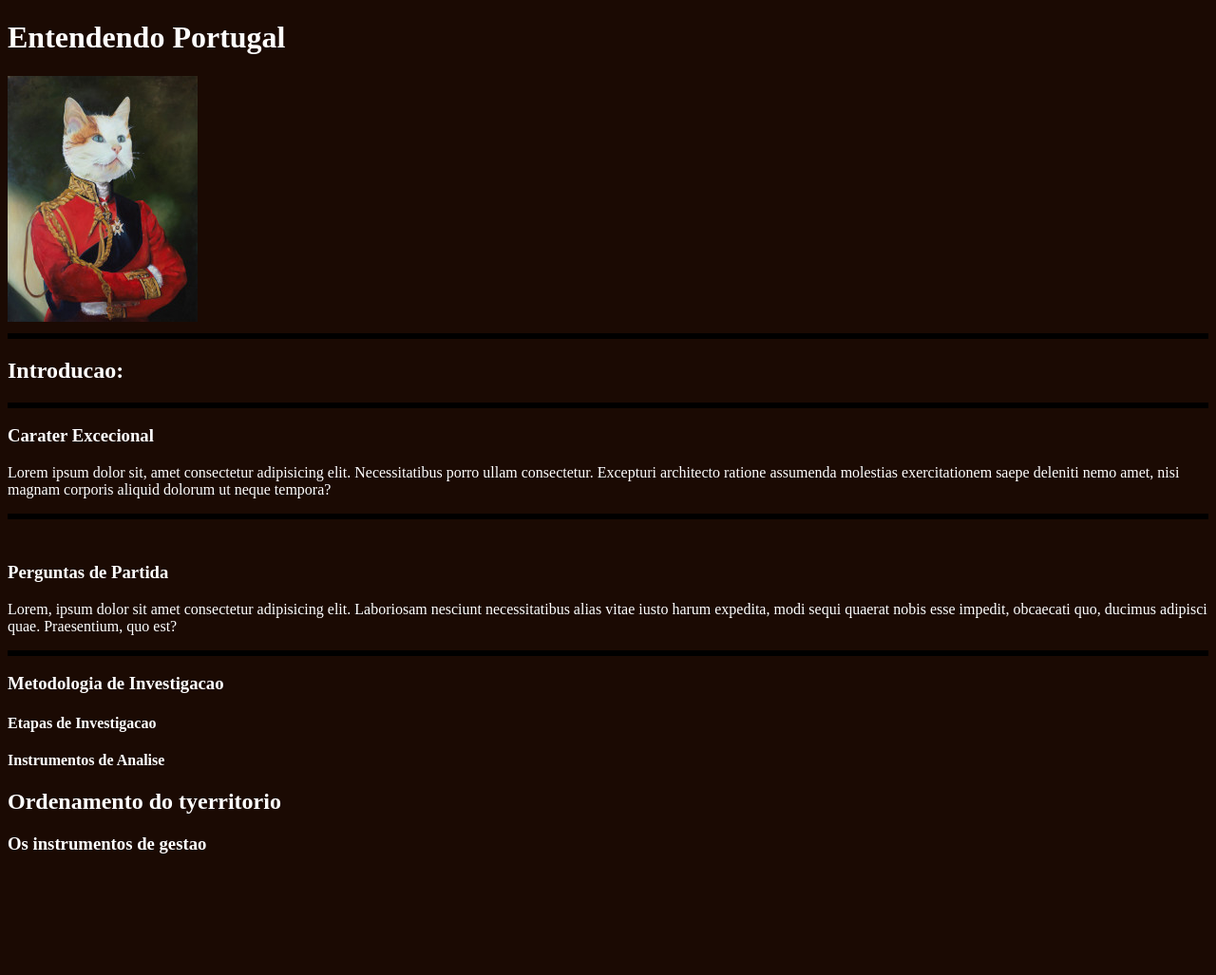
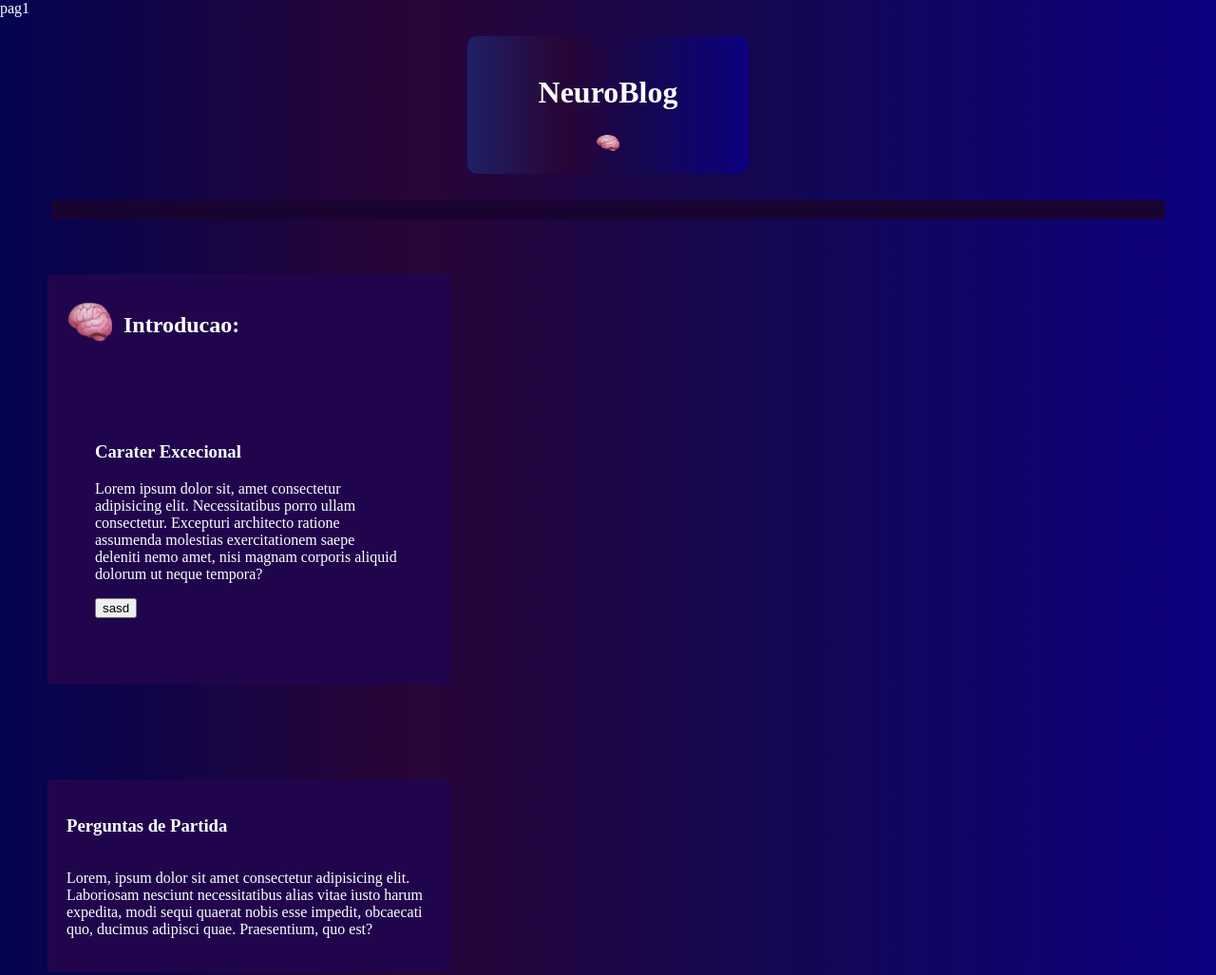
Before and after one commit to GoatMateusLima/NVO_ARQUIVO, a plain HTML site: page NVO ARQUIVO/ex006/site.html in a window 1280 px wide. Shown: the top 1027 px of the page at 95% size. Before the commit the page ends 919 px from the top, so only its background shows below. Drawn offline with Linux system fonts and the light colour scheme.

Commit message:
Atualiza layout e estilo da página inicial do NeuroBlog

```diff
--- a/NVO ARQUIVO/ex006/site.html
+++ b/NVO ARQUIVO/ex006/site.html
@@ -8,33 +8,67 @@
     <link rel="stylesheet" href="style.css">
 </head>
 <body>
-    <div> <!--COLOQUEI A DIV APENAS PARA TESTAR COMO FICARIA AS FOTOS UMA DO LADO DA OUTRA DENTRO DE UMA DIV-->
-        <h1>Entendendo Portugal</h1>
 
-        <img src="img/sir_gato_by_rivillarte_dfw7rh4-fullview.jpg" alt="foto_do_gato_independente">
+    <section>pag1</section>
+
+
+    <div class="meio">
+
+
+
+        <div class="container"> <!--COLOQUEI A DIV APENAS PARA TESTAR COMO FICARIA AS FOTOS UMA DO LADO DA OUTRA DENTRO DE UMA DIV-->
+
+            <h1 >NeuroBlog</h1>
+
+
+
+
+            <div class="imagem-container">
+
+                <img src="img/icons8-emoji-cerebral-48.png" alt="css">
+            </div>
+
+
 
         </div>
-    <hr>
+        <hr class="hrmetade">
 
-<!--todos h1 SAO USADOS COM ORDEM, TITULOS E SUBTILUS E PODENDO USAR A HIERARQUIA DE CADA MARCACAO-->
 
+    </div>
+
+</div>
+
+<!--todos h1 SAO USADOS COM ORDEM, TITULOS     E SUBTILUS E PODENDO USAR A HIERARQUIA DE CADA MARCACAO
+
+ -->
+<div class="introducao">
+
+    <div class="topo">
+    <img src="img/icons8-emoji-cerebral-48.png" alt="css" class="imgInt">
     <h2>Introducao:</h2>
+    </div>
+    <div class="text1">
 
-    <hr>
 
         <h3>Carater Excecional</h3>
 
         <p>Lorem ipsum dolor sit, amet consectetur adipisicing elit. Necessitatibus porro ullam consectetur. Excepturi architecto ratione assumenda molestias exercitationem saepe deleniti nemo amet, nisi magnam corporis aliquid dolorum ut neque tempora?</p>
+        <button>sasd</button>
+    </div>
 
-    <hr>
+</div>
+<div class="div2">
 
-    <br>
 
     <h3>Perguntas de Partida</h3>
 
     <p>Lorem, ipsum dolor sit amet consectetur adipisicing elit. Laboriosam nesciunt necessitatibus alias vitae iusto harum expedita, modi sequi quaerat nobis esse impedit, obcaecati quo, ducimus adipisci quae. Praesentium, quo est?</p>
 
-    <hr>
+</div>
+
+
+
+        <br>
 
         <h3>Metodologia de Investigacao</h3>
 
@@ -47,7 +81,7 @@
         <h2>Ordenamento do tyerritorio</h2>
 
         <h3>Os instrumentos de gestao</h3>
-
+    </div>
 
 </body>
 </html>
--- a/NVO ARQUIVO/ex006/style.css
+++ b/NVO ARQUIVO/ex006/style.css
@@ -1,7 +1,93 @@
 body{
-    background-color: rgb(27, 10, 3);
-    color: white;
+    background: linear-gradient(to right, rgb(3, 3, 82), rgb(40, 5, 54), rgb(18, 7, 85), rgb(13, 0, 128));
+    color: rgb(255, 255, 255);
+    margin: 0;
+    padding: 0;
+    display: flex;
+    flex-direction: column;
+
 }
-hr{
-    border: 3px solid rgb( 000, 000, 000);
+.meio{
+    display: flex;
+    flex-direction: column;
+    align-items: center;
+    justify-content: center;
+    text-align: center;
+    color: rgb(255, 255, 255);
+    font-size: 16px;
+
+
+
 }
+
+.container {
+
+    width: 20%;
+    max-width: 900px;
+    background: linear-gradient(to right, rgb(32, 32, 102), rgb(40, 5, 54), rgb(18, 7, 85), rgb(13, 0, 128));
+    margin: 20px auto;
+    padding: 20px;
+    border-radius: 10px;
+
+
+
+
+
+
+
+}
+
+.imagem-container img{
+    width: 10%;
+    height: auto;
+}
+
+.imagem-container{
+    display: flex;
+    justify-content: center;
+    gap: 15px;
+
+
+}
+
+.hrmetade{
+    width: 90%;
+    border: 10px solid #190431;
+}
+
+.introducao{
+    width: 30%;
+    flex-direction: column;
+    padding: 20px;
+    background-color: rgb(32, 5, 77);
+    display: flex;
+    margin: 50px ;
+
+
+}
+.topo{
+    display: flex;
+    justify-content: flex-start;
+    gap: 10px;
+    width: 100%;
+    margin-bottom: 20px;
+    background-color: rgb(32, 5, 77);
+
+}
+.imgInt{
+    width: 50px;
+    height: 60px;}
+
+.text1{
+    padding: 30px;
+    margin: 20px auto;
+}
+
+.div2{
+    width: 30%;
+    flex-direction: column;
+    padding: 20px;
+    background-color: rgb(32, 5, 77);
+    display: flex;
+    margin: 50px ;
+}
```
Also changed, not shown: NVO ARQUIVO/ex006/img/icons8-emoji-cerebral-48.png (added). Lines whose indentation alone changed are shown as unchanged.
